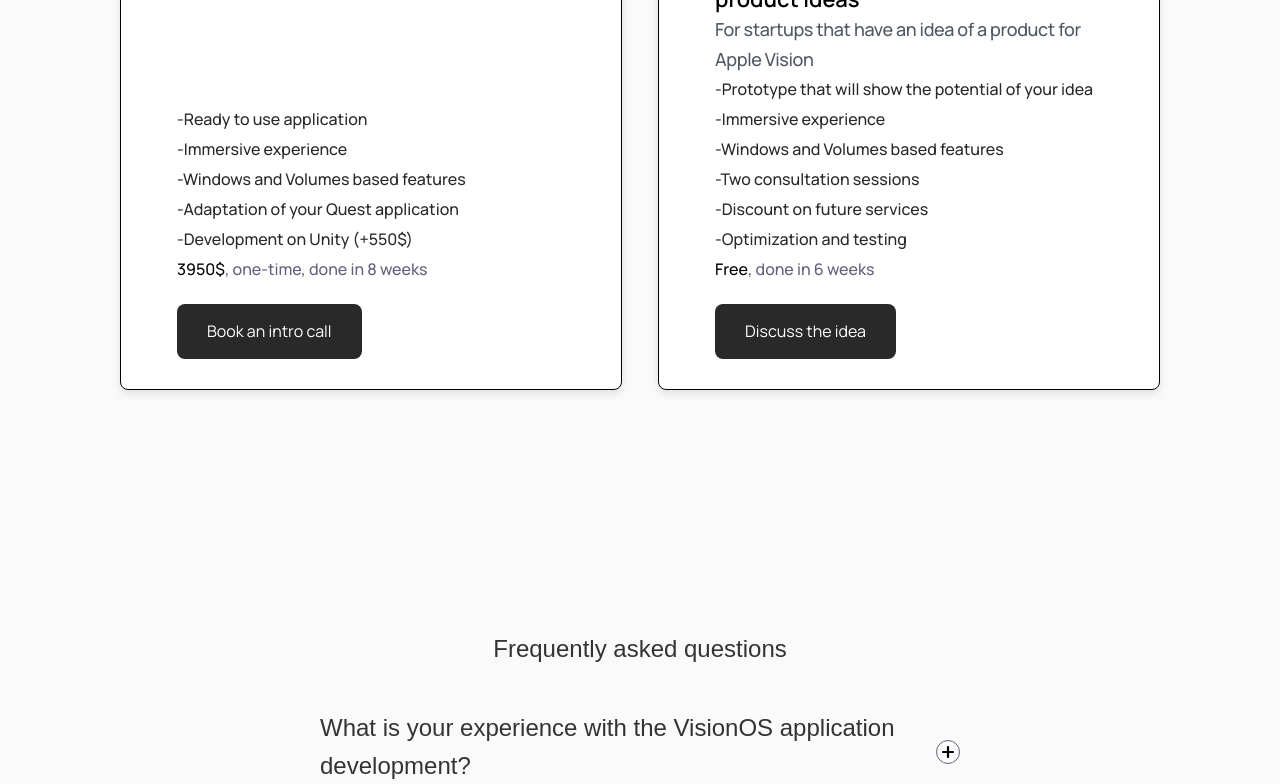
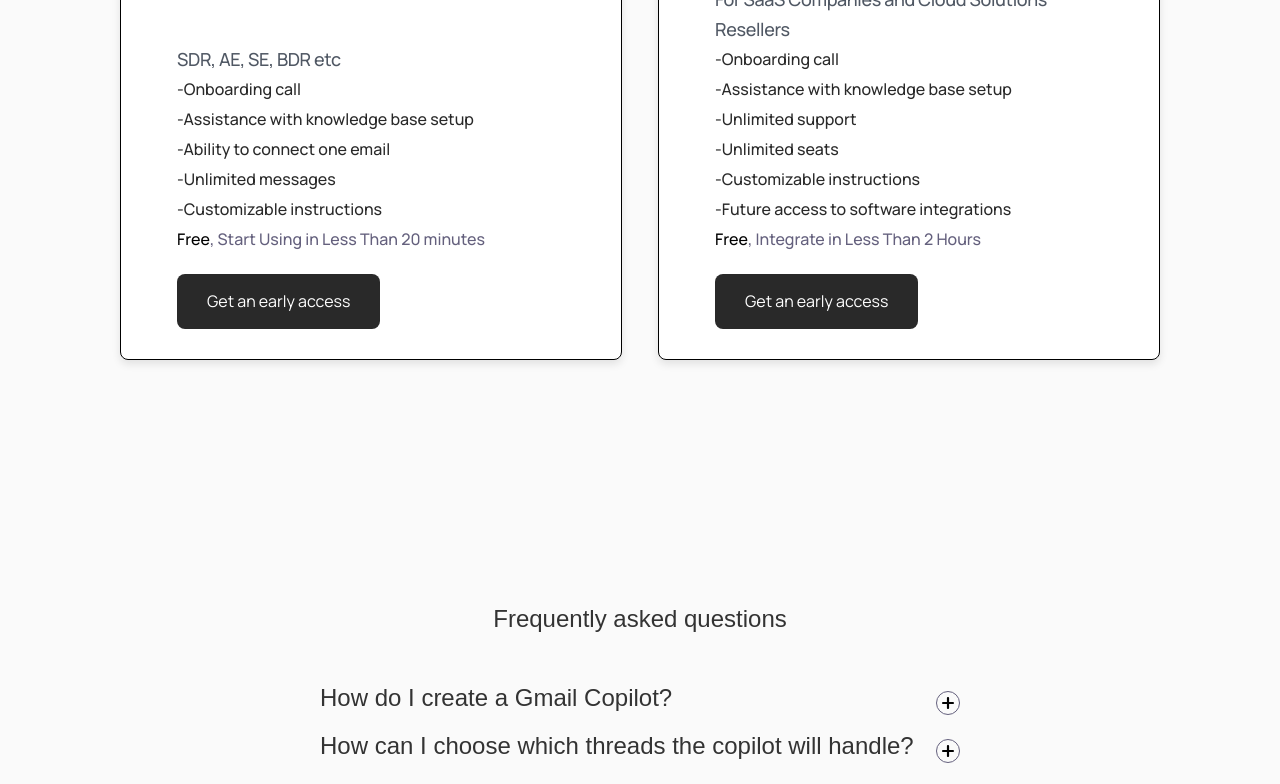
Before and after one commit to vladyslavpodenko/Spatiumxr.eu, a Next.js app: page / in a window 1280 px wide. Shown: the part 1800-2584 px from the top of the page. Built offline with nearby package versions, Linux system fonts and the light colour scheme; a web font is replaced by a local one.

Commit message:
Update index.tsx

```diff
--- a/src/pages/index.tsx
+++ b/src/pages/index.tsx
@@ -89,26 +89,26 @@ export default function Home() {
                 <div className="development-packages-cards">
                     <div className="package-card">
                         <h1>For Individuals:</h1>
-
-                        <h5 className="package-card-first">-Ready to use application</h5>
-                        <h5>-Immersive experience</h5>
-                        <h5>-Windows and Volumes based features</h5>
-                        <h5>-Adaptation of your Quest application</h5>
-                        <h5>-Development on Unity (+550$)</h5>
-                        <h5 style={{color:'black'}}>3950$<p>, one-time, done in 8 weeks</p></h5>
-                        <Link href="/packages" className="button">Book an intro call</Link>
+                        <h4>SDR, AE, SE, BDR etc</h4>
+                        <h5 className="package-card-first">-Onboarding call</h5>
+                        <h5>-Assistance with knowledge base setup</h5>
+                        <h5>-Ability to connect one email</h5>
+                        <h5>-Unlimited messages</h5>
+                        <h5>-Customizable instructions</h5>
+                        <h5 style={{color:'black'}}>Free<p>, Start Using in Less Than 20 minutes</p></h5>
+                        <Link href="/packages" className="button">Get an early access</Link>
                     </div>
                     <div className="package-card">
-                        <h1>PoC development for exciting product ideas</h1>
-                        <h4>For startups that have an idea of a product for Apple Vision</h4>
-                        <h5>-Prototype that will show the potential of your idea</h5>
-                        <h5>-Immersive experience</h5>
-                        <h5>-Windows and Volumes based features</h5>
-                        <h5>-Two consultation sessions</h5>
-                        <h5>-Discount on future services</h5>
-                        <h5>-Optimization and testing</h5>
-                        <h5 style={{color: 'black'}}>Free<p>, done in 6 weeks</p></h5>
-                        <Link href="/discuss" className="button">Discuss the idea</Link>
+                        <h1>For Organizations:</h1>
+                        <h4>For SaaS Companies and Cloud Solutions Resellers</h4>
+                        <h5>-Onboarding call</h5>
+                        <h5>-Assistance with knowledge base setup</h5>
+                        <h5>-Unlimited support</h5>
+                        <h5>-Unlimited seats</h5>
+                        <h5>-Customizable instructions</h5>
+                        <h5>-Future access to software integrations</h5>
+                        <h5 style={{color: 'black'}}>Free<p>, Integrate in Less Than 2 Hours</p></h5>
+                        <Link href="/discuss" className="button">Get an early access</Link>
                     </div>
                 </div>
             </section>
@@ -118,16 +118,17 @@ export default function Home() {
                 <h2 className="faq-title">Frequently asked questions</h2>
                 <div className="faq-container">
                     <FaqItem
-                        question="What is your experience with the VisionOS application development?"
-                        answer="We are early adopters of Vison OS and possess experience in augmented reality (AR) and virtual reality(VR) technologies, particularly on Apple's Vision Pro platform."
+                        question="How do I create a Gmail Copilot?"
+                        answer="1. Connect your copilot to your email.
+                        2. Enter your name and inform us about your product and company details that the sales assistant should know."
                     />
                     <FaqItem
-                        question="Do you have an experience with Unity or ARkit?"
-                        answer="We have some with Unity and no experience with ARkit"
+                        question="How can I choose which threads the copilot will handle?"
+                        answer="Simply label the threads as Assistant Active. The co-pilot will then manage these communications on your behalf."
                     />
                     <FaqItem
-                        question="Why are you offering free PoC development to early-stage startups with an exciting idea?"
-                        answer="We believe in a future of spatial computing and see as our goal to help this ecosystem to create products that will use full XR potential. Maybe its a right time to create a new Uber or AirBnb."
+                        question="Will my manager know that I am using Gmail Copilot?"
+                        answer="No, enjoy your flexibility!"
                     />
                 </div>
             </section>
```
